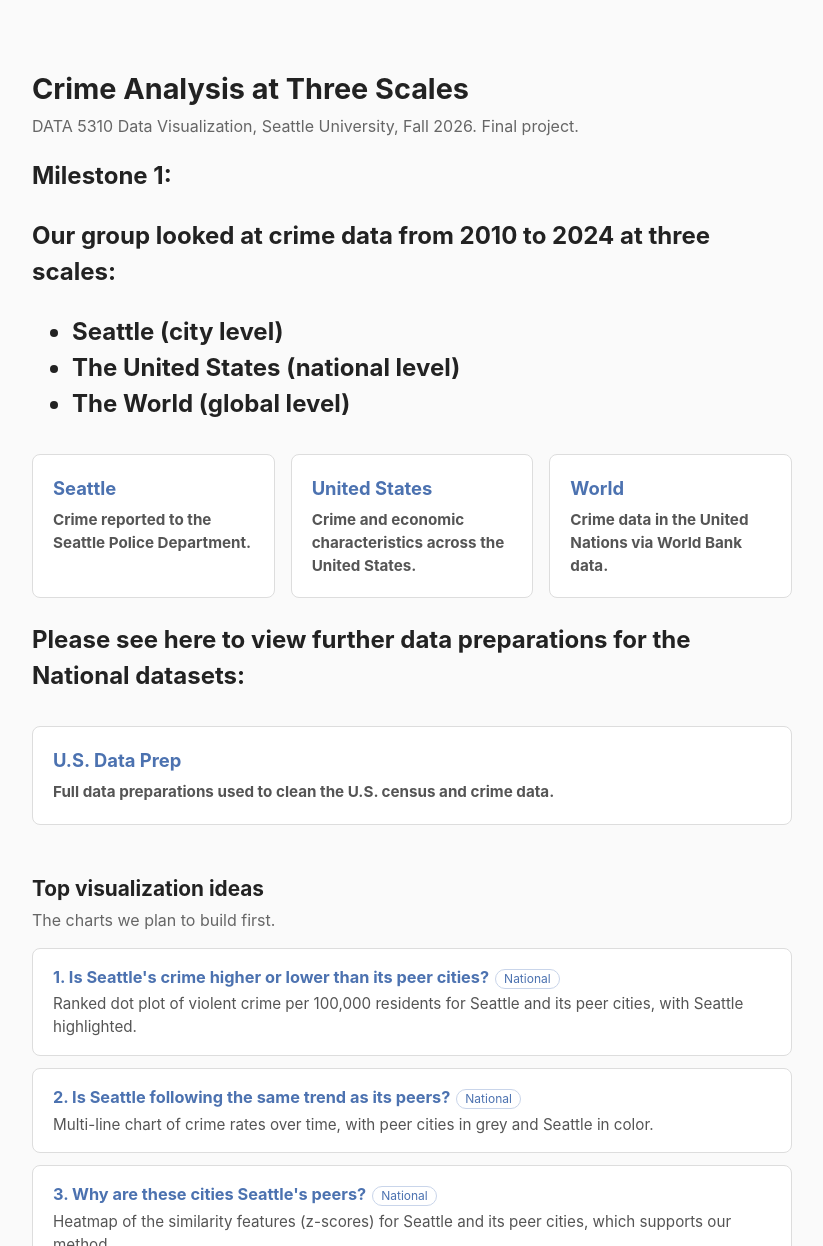
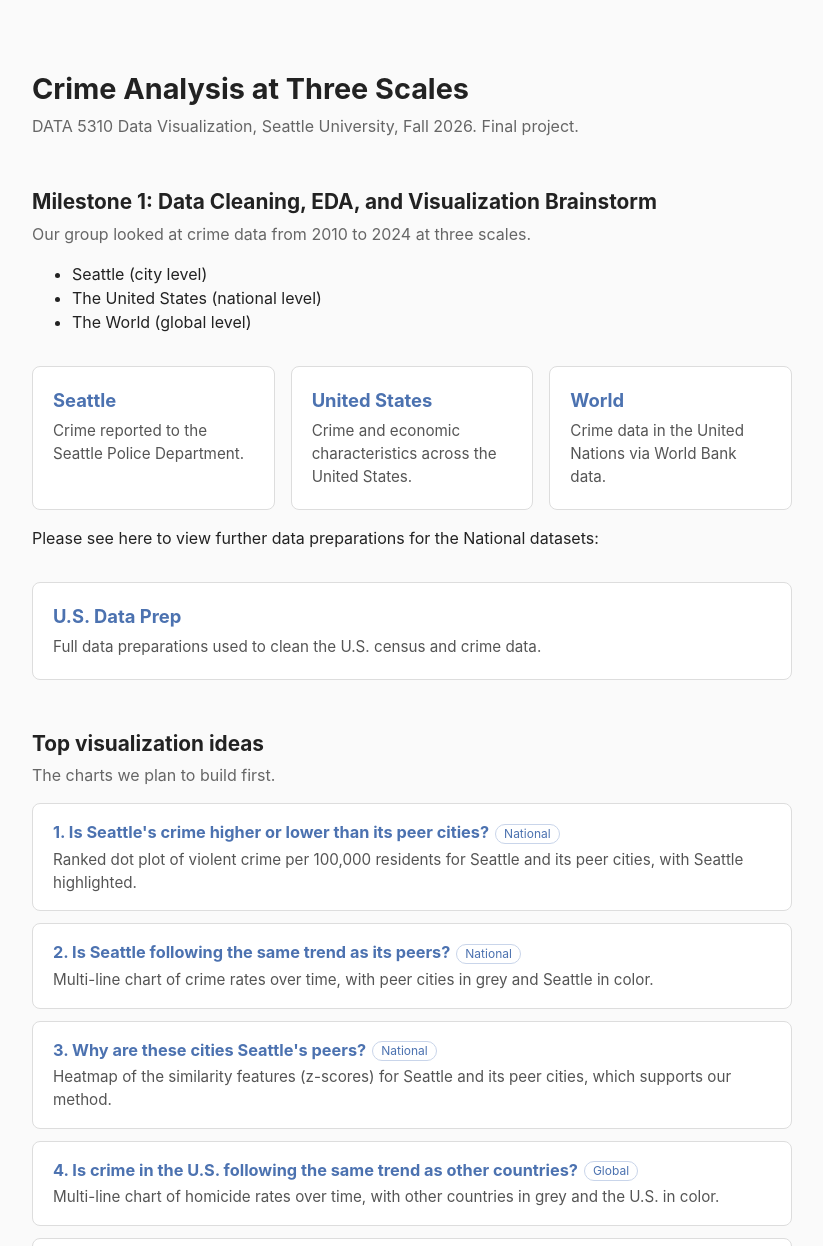
Before and after one commit to alyzukas/seattle-crime-analysis, a plain HTML site: page docs/index.html in a window 1280 px wide. Shown: the top 1246 px of the page, without its empty margins (228-1051 px from the left). Drawn offline with Linux system fonts and the light colour scheme.

Commit message:
Update headings and section titles in index.html

```diff
--- a/docs/index.html
+++ b/docs/index.html
@@ -34,10 +34,12 @@
   </style>
 </head>
 <body>
+
   <h1>Crime Analysis at Three Scales</h1>
   <p class="sub">DATA 5310 Data Visualization, Seattle University, Fall 2026. Final project.</p>
-  <h2>Milestone 1:<h2>
-   <p><strong>Our group looked at crime data from 2010 to 2024 at three scales:</strong></p>
+
+  <h2 class="section">Milestone 1: Data Cleaning, EDA, and Visualization Brainstorm</h2>
+  <p class="sub">Our group looked at crime data from 2010 to 2024 at three scales.</p>
   <ul class="scales">
     <li>Seattle (city level)</li>
     <li>The United States (national level)</li>
@@ -69,7 +71,7 @@
     </a></li>
   </ul>
 
-  <h2 class="section">Top visualization ideas</h2>
+  <h3 class="section">Top visualization ideas</h2>
   <p class="sub">The charts we plan to build first.</p>
 
   <!-- To change the top ideas, edit or copy one <li> block below. -->
```
